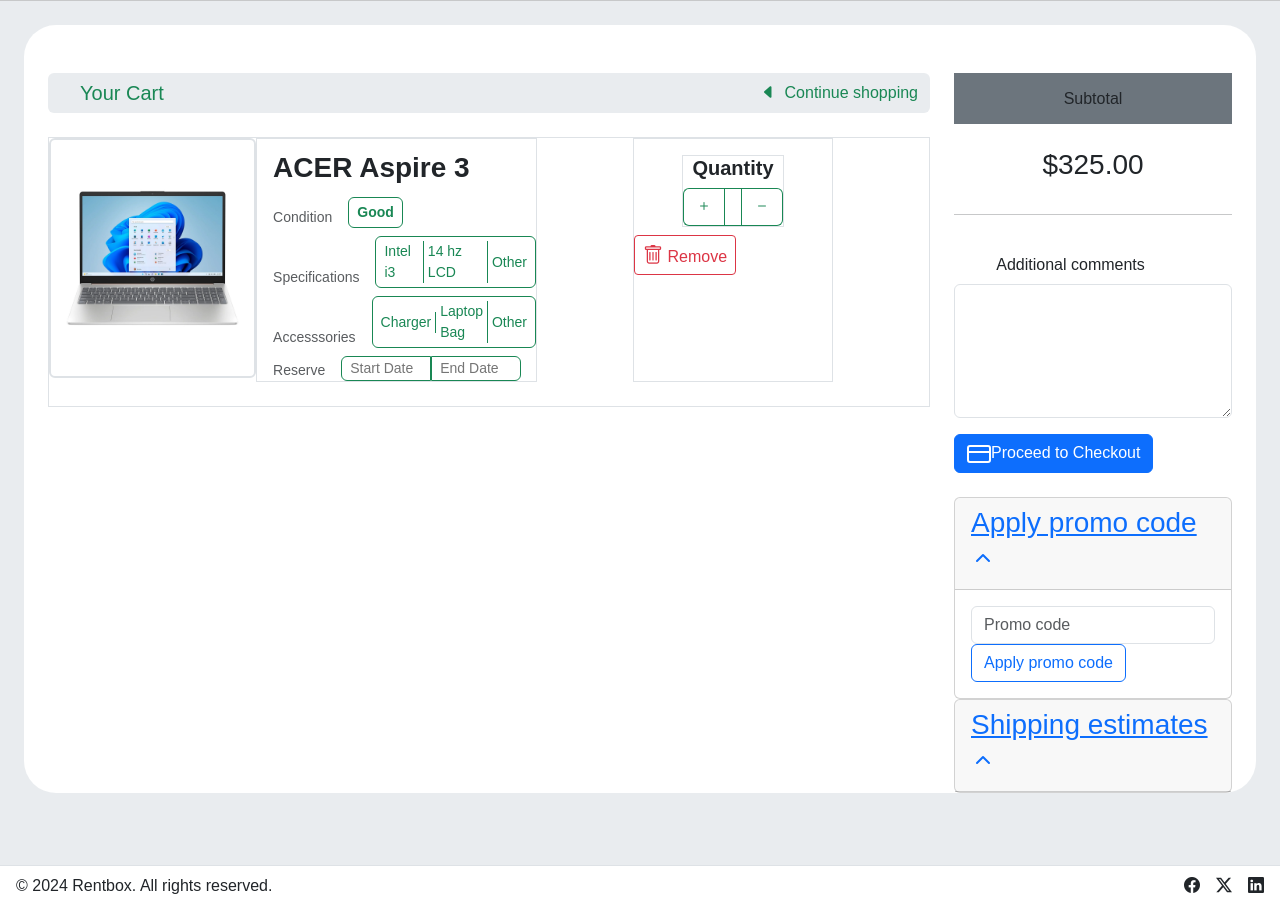
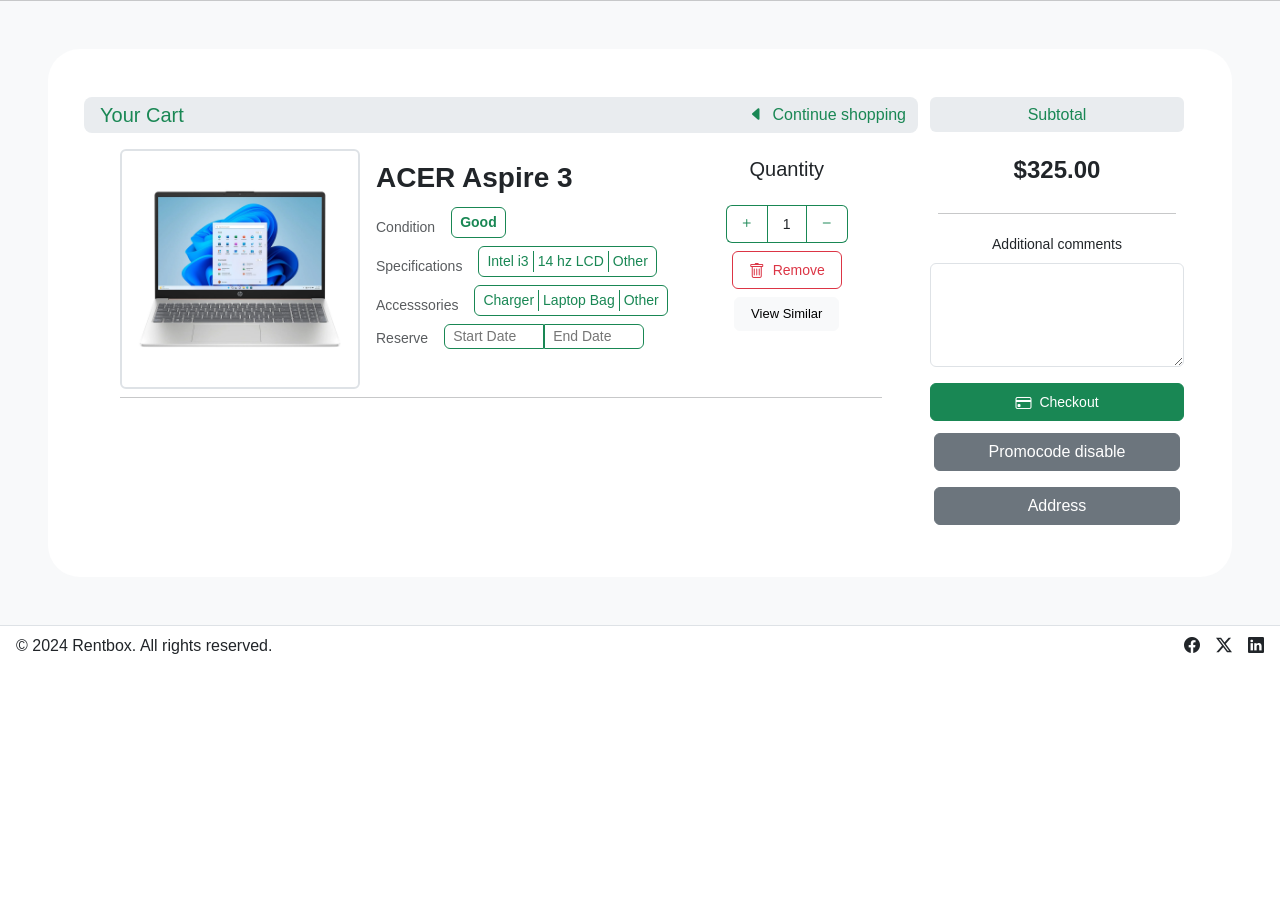
Before and after one commit to moonstarring/rb, a PHP site: page /renter/cart.php in a window 1280 px wide. Shown: the part 91-1013 px from the top of the page. After the commit the page ends 745 px from the top, so only its background shows below. Run offline with PHP 8.4, Linux system fonts and the light colour scheme.

Commit message:
cart draft

```diff
--- a/renter/cart.php
+++ b/renter/cart.php
@@ -8,40 +8,40 @@
     <link href="vendor/bootstrap-5.3.3/dist/css/bootstrap.min.css" rel="stylesheet" />
     <link rel="stylesheet" href="../vendor/font/bootstrap-icons.css">
     <link rel="stylesheet" href="../vendor/flatpickr.min.css">
-    <link rel="stylesheet" href="../other.css">
 </head>
-
+<body class="">
   <?php
       require_once 'includes/navbar.php';
   ?>
   <hr class="m-0 p-0 opacity-25">
 
-  <div class="bg-body-secondary p-4 container-fluid">
-    <main class="bg-body rounded-5 d-flex mb-5 container-fluid">
+  <main class="bg-body bg-body-tertiary p-5">
+    <div class="container-fluid bg-body rounded-5 p-5">
+        <div class="row">
+            <!--Items wrapper-->
+            <div class="col col-9 order-first p-0">
 
-      <div class="container-fluid mt-5 justify-content-between">
-        <div class="row">
-            <div class="col">
 
                 <!-- Title -->
-                <div class="d-flex flex-wrap rounded justify-content-between bg-body-secondary">
-                    <h5 class="my-2 ms-3 text-success ps-3">Your Cart</h5>
+                <div class="rounded-3 d-flex flex-wrap bg-body-secondary justify-content-between align-items-center">
+                    <h5 class="mb-0 text-success ps-3">Your Cart</h5>
                     <div class="d-flex" href="">
-                        <button class="d-flex btn btn-outline-light align-items-center m-0 border-0 rounded-start-0">
+                        <button class="d-flex btn btn-outline-light align-items-center border-0 rounded-start-0">
                             <i class="bi bi-caret-left-fill text-success pe-2 fs-6"></i>
                             <h6 class="mb-0 text-success">Continue shopping</h6>
                         </button>
                     </div>
                 </div>
 
-                <!-- Item-->
-                <div class="d-sm-flex my-4 pb-4 border-bottom border">
-                    <!-- Image -->
-                    <div class="d-block d-sm-flex text-sm-left me-5">
-                        <a class="mx-auto mr-sm-4" href="#">
-                            <img src="includes/images/laptop.png" alt="..." class="img-thumbnail border-2 " style="object-fit:contain; width: 240px; height: 240px;">
+                <!--Item 1 with actions-->
+                <div class="row px-5 py-3">
+                    <!-- Info -->
+                    <div class="col-9 m-0 p-0">
+                        <div class="d-flex">
+                            <a class="" href="#">
+                                <img src="includes/images/laptop.png" alt="..." class="img-thumbnail border-2 object-fit-cover" style="width: 240px; height: 240px;">
                             </a>
-                        <div class="ps-3 pt-2 me-5 border">
+                            <div class="ps-3 pt-2">
                                 <a href="item.php" class="text-decoration-none fw-bold text-dark border-0 pb-0 fs-3 text-start">ACER Aspire 3</a>
                                 <div class="d-flex gap-3 align-items-end mt-2">
                                     <small class="text-body-secondary">Condition</small>
@@ -66,113 +66,129 @@
                                 <div class="d-flex gap-3 align-items-end mt-2">
                                     <small class="text-body-secondary">Reserve</small>
                                     <div class="d-flex">
-                                    <input class="border border-success border-1 rounded-start px-2 text-success" type="text" id="startDate" placeholder="Start Date" style="width: 90px; font-size: 14px;">
-                                    <input class="border border-success border-1 rounded-end px-2 text-success" type="text" id="endDate" placeholder="End Date" style="width: 90px; font-size: 14px;">
+                                        <input class="border border-success border-1 rounded-start px-2 text-success" type="text" id="startDate" placeholder="Start Date" style="width: 100px; font-size: 14px;">
+                                        <input class="border border-success border-1 rounded-end px-2 text-success" type="text" id="endDate" placeholder="End Date" style="width: 100px; font-size: 14px;">
+                                    </div>
                                 </div>
                             </div>
                         </div>
 
-                        <div class="pt-3 mx-5 border">
-                            <div class="form-group mb-2 mx-5 border">
-                                <h5 class="text-center fw-bold" for="quantity1">Quantity</h5>
-                                <div class="d-flex">
-                                    <button class="btn border-success border-end-0 rounded-end-0"><i class="bi bi-plus text-success "></i></button>
+                    </div>
+
+                    <!-- Actions -->
+                    <div class="col-3 d-flex flex-column align-items-center">
+                        <div class="d-flex flex-column align-items-center">
+                            <div class="form-group d-flex flex-column">
+                                <h5 class="text-center pt-2 pb-3" for="quantity1">Quantity</h5>
+                                <div class="d-flex pb-2">
+                                    <button type="button" class="btn btn-outline-success rounded-end-0 border-end-0"><i class="bi bi-plus"></i></button>
                                     <input class="form-control form-control-sm text-center border-success rounded-0" type="text" id="quantity1" value="1" style="max-width: 40px;">
-                                    <button class="btn border-success border-start-0 rounded-start-0"><i class="bi bi-dash text-success "></i></button>
+                                    <button type="button" class="btn btn-outline-success rounded-start-0 border-start-0"><i class="bi bi-dash"></i></button>
                                 </div>
                             </div>
 
-                            <button class="btn btn-outline-danger btn-sm btn-block mb-2 fs-6" type="button">
-                            <i class="bi bi-trash fs-5"></i>
-                            Remove</button>
+
+                            <a class="btn btn-outline-danger btn-sm px-3 mb-2 fs-6 rounded d-flex justify-content-center" href="#" type="button">
+                            <i class="bi bi-trash fs-6 pe-2 pt-1"></i>
+                            <small class="pt-1">Remove</small></a>
+
+                            <a type="button" class="btn btn-light px-3" href="#" style="font-size:small;">View Similar</a>
+
                         </div>
+                    </div>
+                <hr class="px-2 mt-2">
+                </div>
+
+            </div>
+            <!--Other functions wrapper-->
+            <div class="col col-3 order-last">
+                <!-- Total -->
+                <div class="d-flex flex-column justify-content-center">
+                    <h5 class="h6 py-2 rounded bg-body-secondary text-success text-center">Subtotal</h5>
+                    <h4 class="fw-bold text-center pt-3 pb-1">$325.00</h4>
+
+                    <hr class="mx-2 p-0">
+
+                    <small class="mt-1 mx-auto">Additional comments</small>
+
+                    <textarea class="form-control mt-2 mb-3" id="order-comments" rows="5" style="font-size:12px;"></textarea>
+
+                    <a class="btn btn-success btn-sm px-3 rounded d-flex justify-content-center" href="#" type="button">
+                        <i class="bi bi-credit-card fs-6 pe-2 pt-1"></i>
+                        <p class="pt-1 mb-0">Checkout</p></a>
+                </div>
+                <!-- Promo Code -->
+                <div class="card mt-2 p-1 rounded border-0">
+                    <button class="btn btn-secondary card-title text-white m-0" type="button" data-bs-toggle="collapse" data-bs-target="#collapse1" aria-expanded="false" aria-controls="collapse1">
+                        Promocode disable
+                    </button>
+
+                    <div class="collapse" id="collapse1">
+                        <div class="card-body">
+                        <form class="needs-validation d-flex flex-column justify-content-center gap-2" novalidate="">
+                            <div class="form-group">
+                                <input class="form-control" type="text" id="cart-promocode" placeholder="Promo code" required="">
+                                <div class="invalid-feedback">Please provide a valid promo code!</div>
+                            </div>
+                            <button class="btn btn-outline-secondary" type="submit">Apply</button>
+                        </form>
+                        </div>
+                    </div>
+                </div>
+
+                <!-- Address -->
+                <div class="card mt-2 p-1 rounded border-0">
+                    <button class="btn btn-secondary card-title text-white m-0" type="button" data-bs-toggle="collapse" data-bs-target="#collapse2" aria-expanded="false" aria-controls="collapse2">
+                        Address
+                    </button>
+
+                    <div class="collapse" id="collapse2">
+                        <div class="card-body">
+                        <form class="needs-validation d-flex flex-column justify-content-center" novalidate="">
+                            <div class="form-group">
+                                <input class="form-control mb-2" type="text" id="address" placeholder="City" required="">
+                                <div class="invalid-feedback">City</div>
+                                <input class="form-control mb-2" type="text" id="address" placeholder="Barangay" required="">
+                                <div class="invalid-feedback">Barangay</div>
+                                <input class="form-control mb-2" type="text" id="address" placeholder="More details" required="">
+                                <div class="invalid-feedback">Additional Info</div>
+                            </div>
+                            <button class="btn btn-outline-secondary" type="submit">Save</button>
+                        </form>
                         </div>
                     </div>
                 </div>
 
 
 
-        <!-- Sidebar-->
-            <div class="col-xl-3 col-md-4 pt-3 pt-md-0 ms-auto">
-                <h2 class="h6 py-3 bg-secondary text-center ps-auto">Subtotal</h2>
-                <div class="h3 font-weight-semibold text-center py-3">$325.00</div>
-                <hr>
-                <h3 class="h6 pt-4 font-weight-semibold"><span class="badge badge-success mr-2">Note</span>Additional comments</h3>
-                <textarea class="form-control mb-3" id="order-comments" rows="5"></textarea>
-                <a class="btn btn-primary btn-block" href="#">
-                    <svg xmlns="http://www.w3.org/2000/svg" width="24" height="24" viewBox="0 0 24 24" fill="none" stroke="currentColor" stroke-width="2" stroke-linecap="round" stroke-linejoin="round" class="feather feather-credit-card mr-2">
-                        <rect x="1" y="4" width="22" height="16" rx="2" ry="2"></rect>
-                        <line x1="1" y1="10" x2="23" y2="10"></line>
-                    </svg>Proceed to Checkout</a>
-                <div class="pt-4">
-                    <div class="accordion" id="cart-accordion">
-                        <div class="card">
-                            <div class="card-header">
-                                <h3 class="accordion-heading font-weight-semibold"><a href="#promocode" role="button" data-toggle="collapse" aria-expanded="true" aria-controls="promocode">Apply promo code<span class="accordion-indicator"><svg xmlns="http://www.w3.org/2000/svg" width="24" height="24" viewBox="0 0 24 24" fill="none" stroke="currentColor" stroke-width="2" stroke-linecap="round" stroke-linejoin="round" class="feather feather-chevron-up"><polyline points="18 15 12 9 6 15"></polyline></svg></span></a></h3>
+
+
+
+
+
+
+
+
+
+
+
             </div>
-                            <div class="collapse show" id="promocode" data-parent="#cart-accordion">
-                                <div class="card-body">
-                                    <form class="needs-validation" novalidate="">
-                                        <div class="form-group">
-                                            <input class="form-control" type="text" id="cart-promocode" placeholder="Promo code" required="">
-                                            <div class="invalid-feedback">Please provide a valid promo code!</div>
+
+
+
         </div>
-                                        <button class="btn btn-outline-primary btn-block" type="submit">Apply promo code</button>
-                                    </form>
-                                </div>
-                            </div>
-                        </div>
-                        <div class="card">
-                            <div class="card-header">
-                                <h3 class="accordion-heading font-weight-semibold"><a class="collapsed" href="#shipping" role="button" data-toggle="collapse" aria-expanded="true" aria-controls="shipping">Shipping estimates<span class="accordion-indicator"><svg xmlns="http://www.w3.org/2000/svg" width="24" height="24" viewBox="0 0 24 24" fill="none" stroke="currentColor" stroke-width="2" stroke-linecap="round" stroke-linejoin="round" class="feather feather-chevron-up"><polyline points="18 15 12 9 6 15"></polyline></svg></span></a></h3>
-                            </div>
-                            <div class="collapse" id="shipping" data-parent="#cart-accordion">
-                                <div class="card-body">
-                                    <form class="needs-validation" novalidate="">
-                                        <div class="form-group">
-                                            <select class="form-control custom-select" required="">
-                                                <option value="">Choose your country</option>
-                                                <option value="Australia">Australia</option>
-                                                <option value="Belgium">Belgium</option>
-                                                <option value="Canada">Canada</option>
-                                                <option value="Finland">Finland</option>
-                                                <option value="Mexico">Mexico</option>
-                                                <option value="New Zealand">New Zealand</option>
-                                                <option value="Switzerland">Switzerland</option>
-                                                <option value="United States">United States</option>
-                                            </select>
-                                            <div class="invalid-feedback">Please choose your country!</div>
-                                        </div>
-                                        <div class="form-group">
-                                            <select class="form-control custom-select" required="">
-                                                <option value="">Choose your city</option>
-                                                <option value="Bern">Bern</option>
-                                                <option value="Brussels">Brussels</option>
-                                                <option value="Canberra">Canberra</option>
-                                                <option value="Helsinki">Helsinki</option>
-                                                <option value="Mexico City">Mexico City</option>
-                                                <option value="Ottawa">Ottawa</option>
-                                                <option value="Washington D.C.">Washington D.C.</option>
-                                                <option value="Wellington">Wellington</option>
-                                            </select>
-                                            <div class="invalid-feedback">Please choose your city!</div>
-                                        </div>
-                                        <div class="form-group">
-                                            <input class="form-control" type="text" placeholder="ZIP / Postal code" required="">
-                                            <div class="invalid-feedback">Please provide a valid zip!</div>
-                                        </div>
-                                        <button class="btn btn-outline-primary btn-block" type="submit">Calculate shipping</button>
-                                    </form>
-                                </div>
-                            </div>
-                        </div>
-                    </div>
-                </div>
-            </div>
-                </div>
-        </div>
+
+
+
+
+
+
+
+
+
     </div>
   </main>
+
 
   </div>
   <footer>
@@ -189,6 +205,22 @@
 <script src="../vendor/bootstrap-5.3.3/dist/js/bootstrap.bundle.min.js"></script>
 <script src="../vendor/flatpickr.min.js"></script>
     <script>
+    //flatpickr
+
+    flatpickr("#startDate", {
+    dateFormat: "Y-m-d",
+    maxDate: new Date(2025, 11, 1),
+    minDate: "today",
+    disableMobile: true
+    });
+
+    flatpickr("#endDate", {
+    minDate: "today",
+    dateFormat: "Y-m-d",
+    maxDate: new Date(2025, 11, 1),
+    disableMobile: true
+    });
+
 
     </script>
 </html>
```
Also changed, not shown: renter/cart copy.php (deleted, +0 -147 lines). Lines whose indentation alone changed are shown as unchanged.
